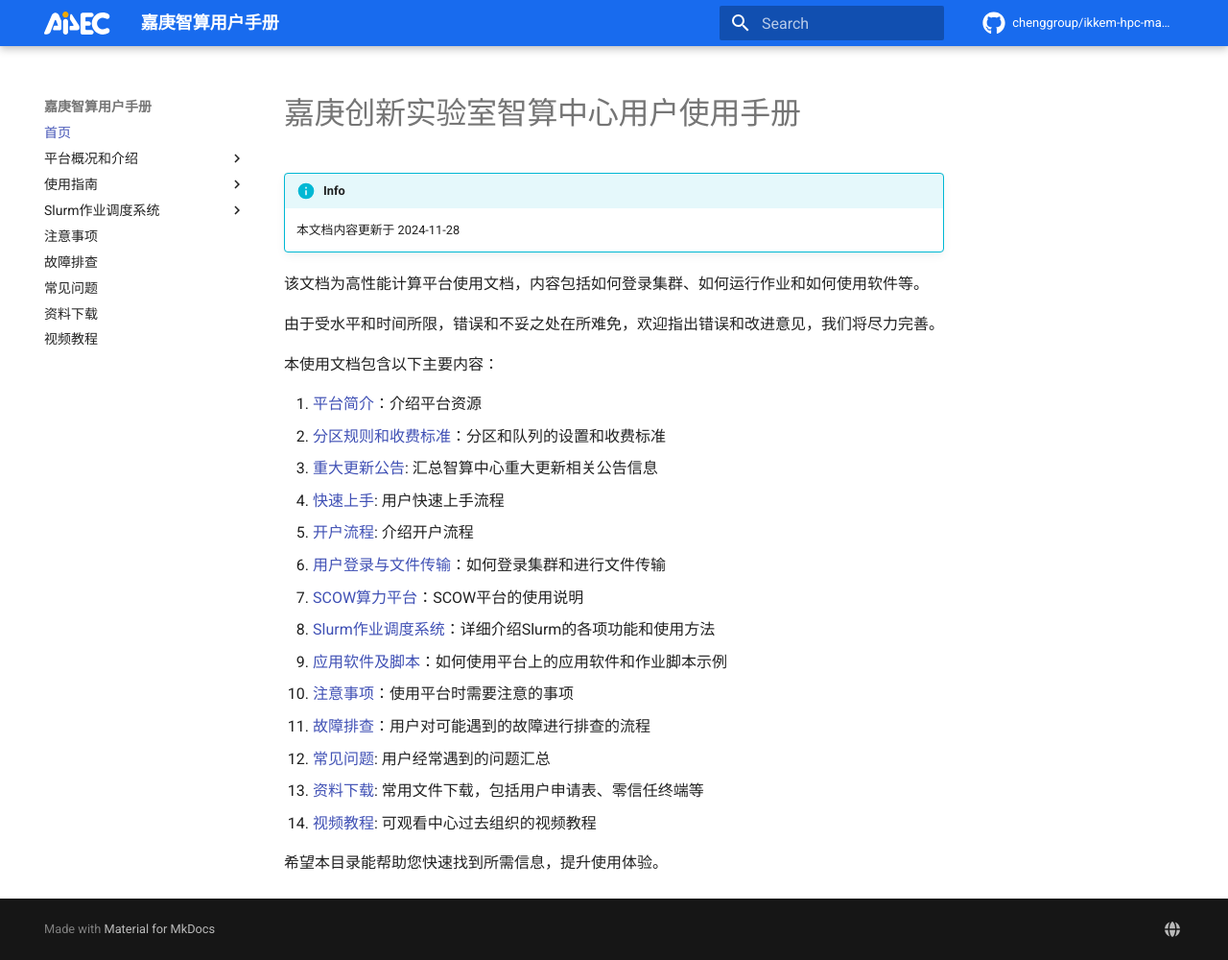
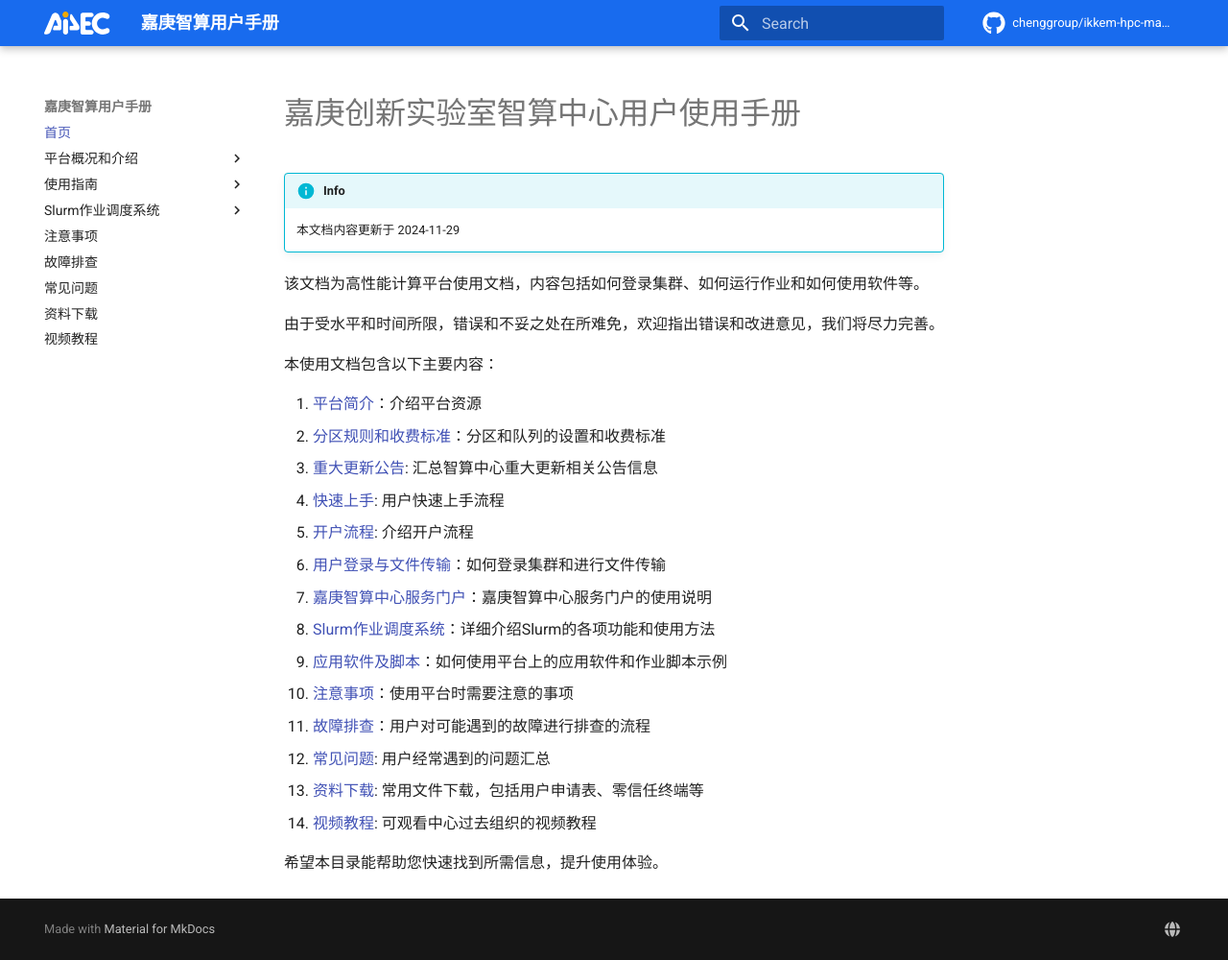
Before and after one commit to chenggroup/ikkem-hpc-manual, an MkDocs documentation site: the page built from docs/index.md, in a window 1280 px wide and 1000 px high. Shown: the whole window at 96% size. Built offline with MkDocs 1.6.1 and Material for MkDocs 9.7.7, drawn with Linux system fonts in a browser that asks for light colours; comment, search, counter and statistics services are not loaded.

Commit message:
fix wrong link; update contents

```diff
--- a/docs/index.md
+++ b/docs/index.md
@@ -1,7 +1,8 @@
 # 嘉庚创新实验室智算中心用户使用手册
 
 !!! info
-    本文档内容更新于 2024-11-28
+    本文档内容更新于 2024-11-29
+
 该文档为高性能计算平台使用文档，内容包括如何登录集群、如何运行作业和如何使用软件等。
 
 由于受水平和时间所限，错误和不妥之处在所难免，欢迎指出错误和改进意见，我们将尽力完善。
@@ -14,7 +15,7 @@
 4. [快速上手](usage/quick-start.md): 用户快速上手流程
 5. [开户流程](introduction/register.md): 介绍开户流程
 6. [用户登录与文件传输](usage/login.md)：如何登录集群和进行文件传输
-7. [SCOW算力平台](usage/scow.md)：SCOW平台的使用说明
+7. [嘉庚智算中心服务门户](usage/scow.md)：嘉庚智算中心服务门户的使用说明
 8. [Slurm作业调度系统](slurm/index.md)：详细介绍Slurm的各项功能和使用方法
 9. [应用软件及脚本](./usage/apps/index.md)：如何使用平台上的应用软件和作业脚本示例
 10. [注意事项](./information/notes.md)：使用平台时需要注意的事项
--- a/mkdocs.yml
+++ b/mkdocs.yml
@@ -64,7 +64,7 @@ nav:
   - 首页: index.md
   - 平台概况和介绍:
     - introduction/index.md
-    - 分区规则和收费标准: usage/partition.md
+    - 分区规则和收费标准: introduction/partition.md
     - 开户流程: introduction/register.md
     - 重大更新公告: introduction/updates.md
   - 使用指南:
```
